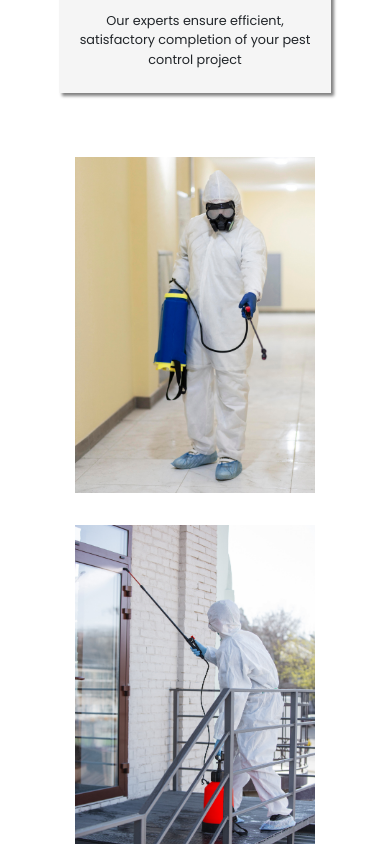
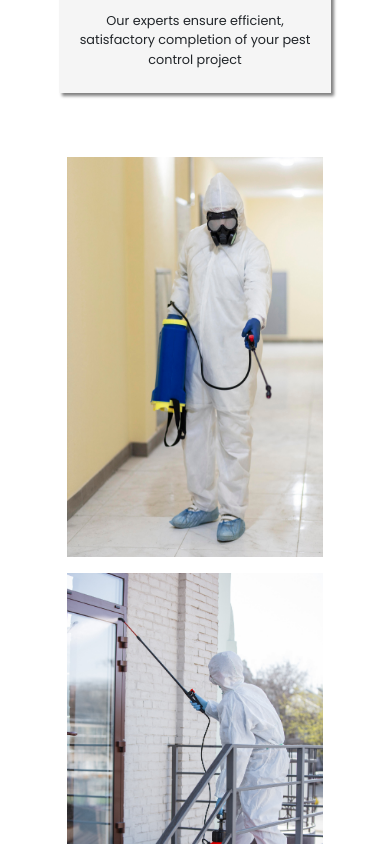
Before and after one commit to alecnissen/Precision-Pest-Control, a React (Vite) app: page / in a window 390 px wide. Shown: the part 6000-6844 px from the top of the page. Built offline with nearby package versions, Linux system fonts and the light colour scheme.

Commit message:
finished responsiveness for gallery 1 section

```diff
--- a/src/Styles/gallery_homepage_styles.scss
+++ b/src/Styles/gallery_homepage_styles.scss
@@ -53,10 +53,70 @@
 
 
 @media (max-width: 765px) {
+    // .gallery-homepage-content-wrapper {
+    //     display: flex;
+    //     flex-direction: column;
+    //     justify-content: center;
+    //     align-items: center;
+    // }
+
+
+
+    .gallery-homepage-content-wrapper img {
+        width: 14em;
+        height: 22em;
+    }
+
+    .gallery-homepage-content-wrapper img:nth-child(2),
+    .gallery-homepage-content-wrapper img:nth-child(3) {
+    height: 22em;
+}
+
+.gallery-homepage-content-wrapper {
+    gap: 1em;
+}
+
+
+
+}
+
+
+@media (max-width: 710px) {
     .gallery-homepage-content-wrapper {
         display: flex;
         flex-direction: column;
         justify-content: center;
         align-items: center;
     }
+
+
+    .gallery-homepage-content-wrapper img {
+        width: 20em;
+        height: 25em;
+    }
+
+//     .gallery-homepage-content-wrapper img:nth-child(2),
+//     .gallery-homepage-content-wrapper img:nth-child(3) {
+//     height: 22em;
+// }
+
+
 }
+
+
+@media (max-width: 500px) {
+    .gallery-homepage-content-wrapper img {
+        width: 16em;
+        height: 25em;
+    }
+}
+
+
+
+
+@media (max-width: 400px) {
+    .gallery-homepage-content-wrapper img {
+        width: 16em;
+        height: 25em;
+    }
+}
```
